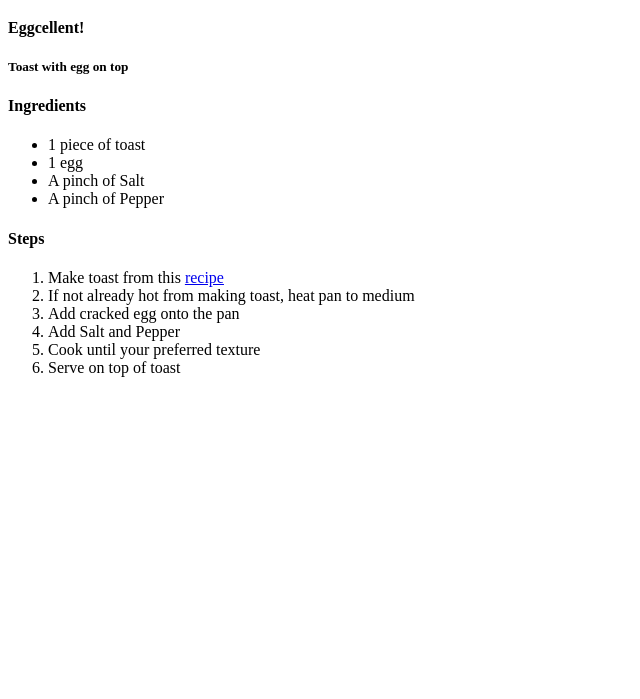
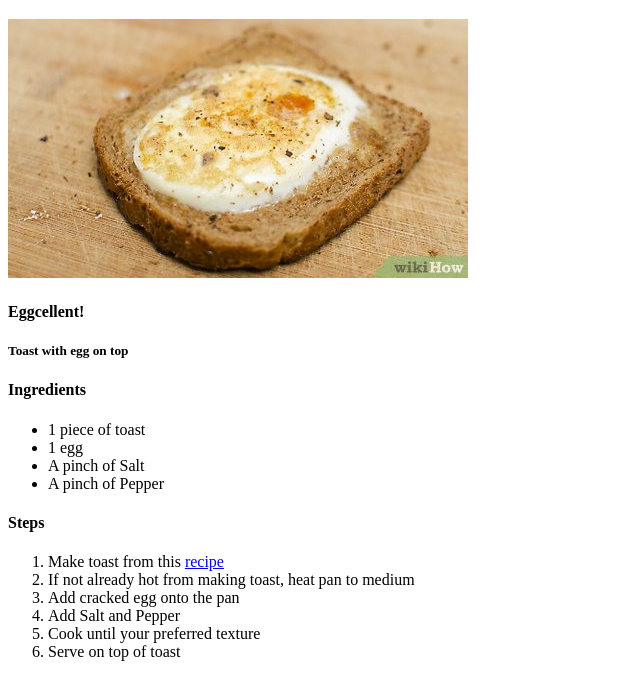
Before and after one commit to 0peppino0/odin-recipes, a plain HTML site: page recipes/eggtoast.html in a window 1280 px wide. Shown: the part 61-760 px from the top of the page, without its empty margins (0-640 px from the left). Drawn offline with Linux system fonts and the light colour scheme.

Commit message:
add photo to eggtoast.html and link to index.html

```diff
--- a/recipes/eggtoast.html
+++ b/recipes/eggtoast.html
@@ -7,6 +7,7 @@
 
     <body>
         <h1>Egg Toast</h1>
+        <img src="../photos/eggtoast.jpg">
         <h4>Eggcellent!</h4>
         <h5>Toast with egg on top</h5>
         <h4>Ingredients</h4>
```
Also changed, not shown: photos/eggtoast.jpg (added).
